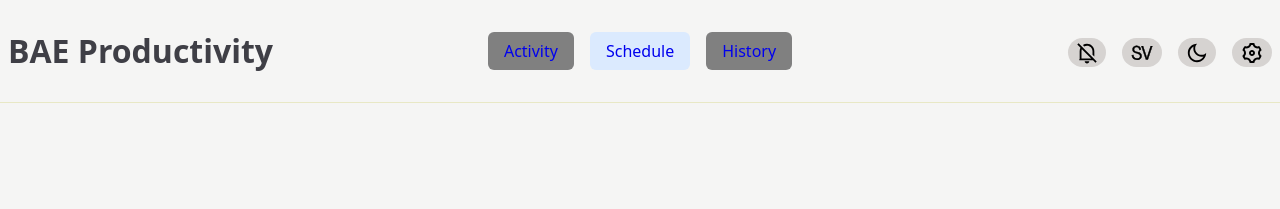
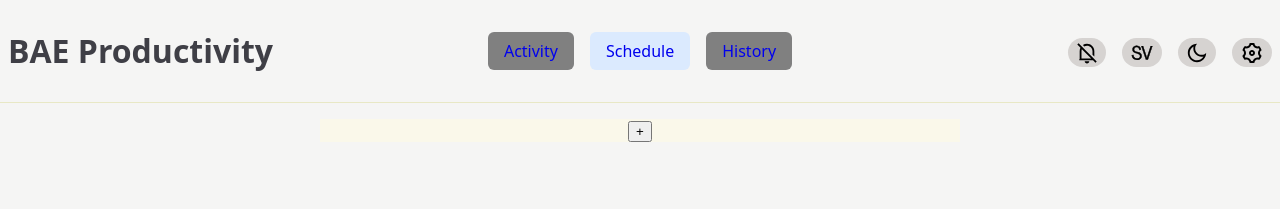
Before and after one commit to ollewarne/linkoping-pps, a React (Vite) app: page /Schedule in a window 1280 px wide. Shown: the top 209 px of the page. Built offline with nearby package versions, Linux system fonts and the light colour scheme.

Commit message:
button to add activty from schedule

```diff
--- a/src/components/ActivityForm/ActivityForm.jsx
+++ b/src/components/ActivityForm/ActivityForm.jsx
@@ -10,11 +10,11 @@ import { getWorkdayFromStorage } from "../../utils/workdayStorage";
 import Modal from "../Modal/Modal";
 import WorkDayForm from "../WorkDayForm/WorkDayForm";
 
-function ActivityForm({ onClose }) {
+function ActivityForm({ onClose, defaultMode = null }) {
 
 // ----- STATES FÖR ATT STYRA ANVÄNDARFLÖDET I FORMET -----
-    const [showForm, setShowForm] = useState(false);
-    const [isScheduled, setIsScheduled] = useState(false);
+    const [showForm, setShowForm] = useState(defaultMode ? true : false);
+    const [isScheduled, setIsScheduled] = useState(defaultMode === "scheduled");
     const [scheduleOption, setScheduleOption] = useState(null);
     const [showScheduleOption, setShowScheduleOption] = useState(false);
 
@@ -102,6 +102,7 @@ function ActivityForm({ onClose }) {
 
 
                 {/* ---------- PLANNER BUTTONS ---------- */}
+                {!defaultMode && (
                 <div className={styles.plannerButtons}>
                 <button
                     id='start-activity'
@@ -120,6 +121,7 @@ function ActivityForm({ onClose }) {
                         Schedule Activity
                 </button>
                 </div>
+                )}
 
 
                 {/* ---------- SHOW FORM ---------- */}
--- a/src/components/Schedule/Schedule.jsx
+++ b/src/components/Schedule/Schedule.jsx
@@ -2,17 +2,41 @@ import styles from "./Schedule.module.css";
 import { useActivities } from "../../contexts/activityContext";
 import ActivityCard from "../ActivityCard/ActivityCard";
 import ClockTimeline from "../ClockTimeline/ClockTimeline";
+import ActivityForm from "../ActivityForm/ActivityForm";
+import { useState } from "react";
+import Modal from "../Modal/Modal";
 
 function Schedule() {
     const { activities } = useActivities();
+    const [showForm, setShowForm] = useState(false);
 
     return (
+        <>
         <div className={styles.container}>
+                <Modal trigger={(
+                <button className={styles.addActivityBtn}>+</button>)}
+                >
+
+                  {(onClose) =>
+                    <ActivityForm
+                        defaultMode="scheduled"
+                        onClose={onClose}
+                    />}
+
+
+                </Modal>
+
                 {activities.filter(a => a.scheduledTime).map((a, index) => (
                     <ActivityCard key={a.id} activity={a} index={index} />
                 ))}
         </div>
+
+
+        </>
     );
 }
 
+
+// onClick={() => setShowForm(true)
+
 export default Schedule;
```
